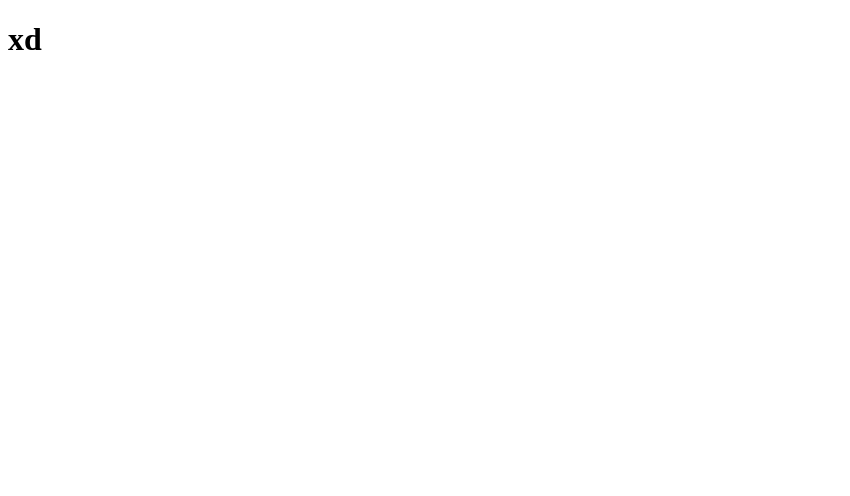
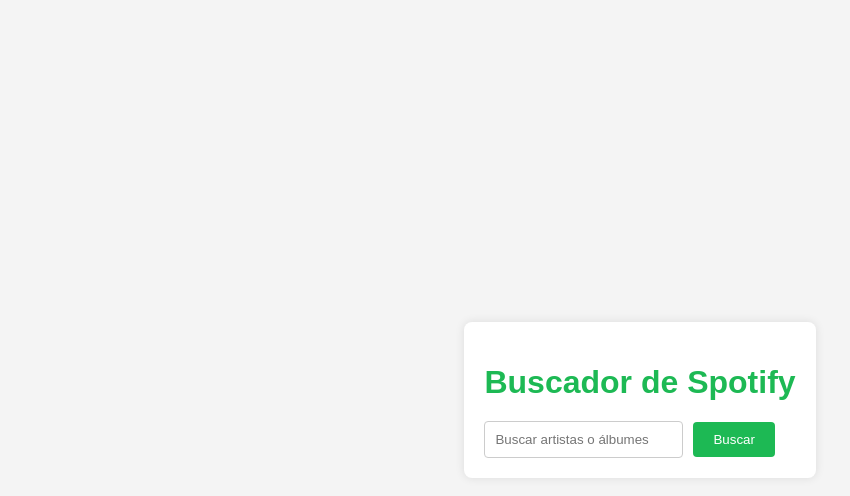
Before and after one commit to Lautaro24Fer/Labo3Final_Spotify, a website built with Vite: page index.html in a window 1280 px wide. Shown: the whole page, without its empty margins (0-850 px from the left). Built offline with nearby package versions, Linux system fonts and the light colour scheme.

Commit message:
Solo actualizo html y css

```diff
--- a/index.html
+++ b/index.html
@@ -8,7 +8,15 @@
     <title>SpotiHub</title>
   </head>
   <body>
-    <h1>xd</h1>
+    <div class="container">
+      <h1>Buscador de Spotify</h1>
+      <div class="search-box">
+        <input type="text" id="barraBusqueda" placeholder="Buscar artistas o álbumes">
+
+        <button onclick="buscarArtistasOAlbumes()">Buscar</button>
+      </div>
+    </div>
+
     <script type="module" src="/main.js"></script>
   </body>
 </html>
--- a/style.css
+++ b/style.css
@@ -0,0 +1,55 @@
+body {
+    font-family: Arial, sans-serif;
+    margin: 0;
+    padding: 0;
+    display: flex;
+    justify-content: center;
+    align-items: center;
+    height: 100vh;
+    background-color: #f4f4f4;
+  }
+
+  .container {
+    background-color: #fff;
+    padding: 20px;
+    border-radius: 8px;
+    box-shadow: 0 0 10px rgba(0, 0, 0, 0.1);
+    text-align: center;
+  }
+
+  h1 {
+    margin-bottom: 20px;
+    color: #1DB954; /* Color verde característico de Spotify */
+  }
+
+  .search-box {
+    display: flex;
+    align-items: center;
+  }
+
+  input[type="text"] {
+    padding: 10px;
+    margin-right: 10px;
+    border: 1px solid #ccc;
+    border-radius: 4px;
+  }
+
+  select {
+    padding: 10px;
+    margin-right: 10px;
+    border: 1px solid #ccc;
+    border-radius: 4px;
+  }
+
+  button {
+    padding: 10px 20px;
+    background-color: #1DB954;
+    border: none;
+    color: #fff;
+    border-radius: 4px;
+    cursor: pointer;
+  }
+
+  button:hover {
+    background-color: #0f723a;
+  }
```
